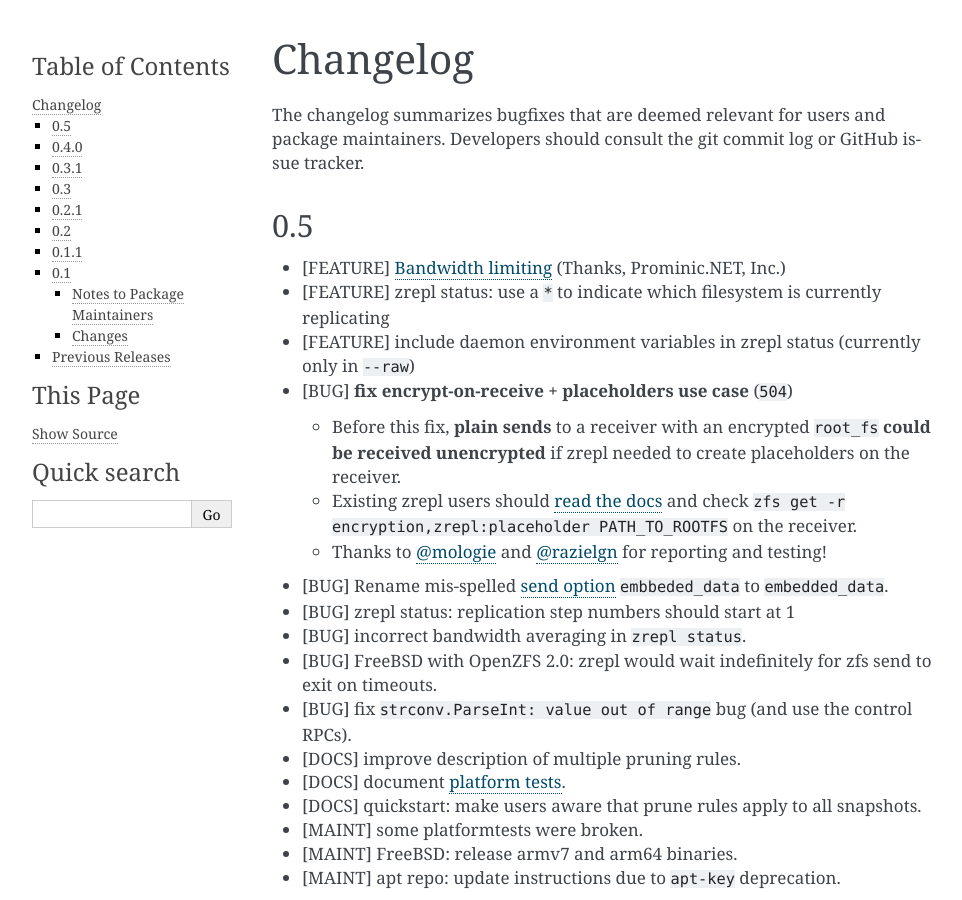
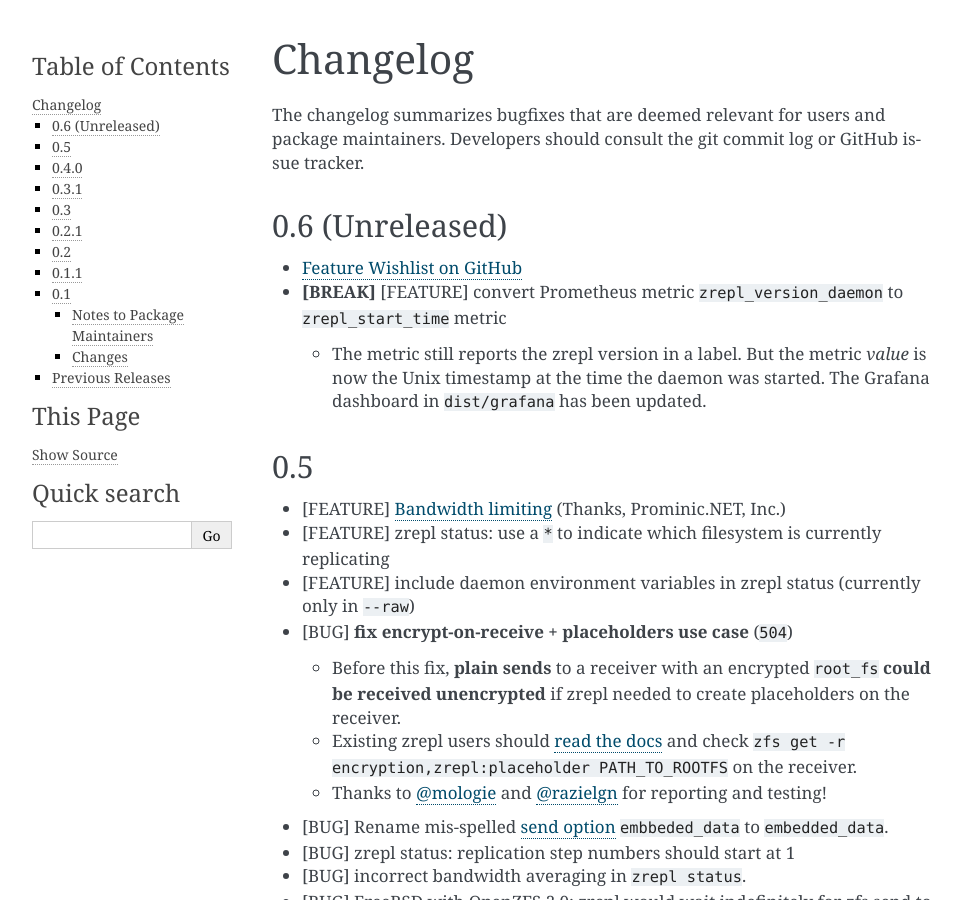
Before and after one commit to zrepl/zrepl, a Sphinx documentation site: the page built from docs/changelog.rst, in a window 1280 px wide and 900 px high. Shown: the whole window, without its empty margins (148-1110 px from the left). Built offline with Sphinx 7.4.7, drawn with Linux system fonts in a browser that asks for light colours; pages that are not in the unit, such as notebooks, are missing from menus; the version number could not be read and is left out; cross-references to code outside the pages are shown as plain code.

Commit message:
prometheus: convert `zrepl_version_daemon` to `zrepl_start_time` metric
closes https://github.com/zrepl/zrepl/pull/556
fixes #553

```diff
--- a/docs/changelog.rst
+++ b/docs/changelog.rst
@@ -15,6 +15,17 @@ Changelog
 
 The changelog summarizes bugfixes that are deemed relevant for users and package maintainers.
 Developers should consult the git commit log or GitHub issue tracker.
+
+0.6 (Unreleased)
+----------------
+
+* `Feature Wishlist on GitHub <https://github.com/zrepl/zrepl/discussions/547>`_
+
+* |break| |feature| convert Prometheus metric ``zrepl_version_daemon`` to ``zrepl_start_time`` metric
+
+  * The metric still reports the zrepl version in a label.
+    But the metric *value* is now the Unix timestamp at the time the daemon was started.
+    The Grafana dashboard in :repomasterlink:`dist/grafana` has been updated.
 
 0.5
 ---
```
Also changed, not shown: 2 other files.
